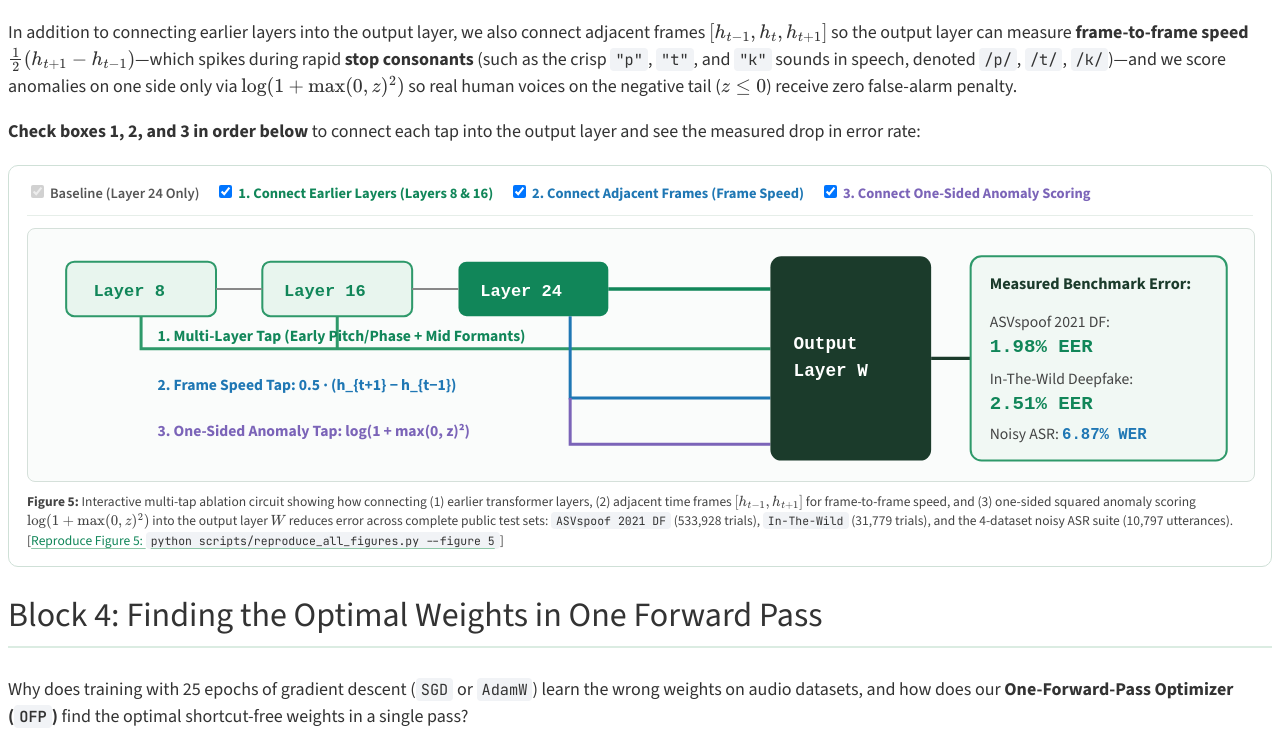
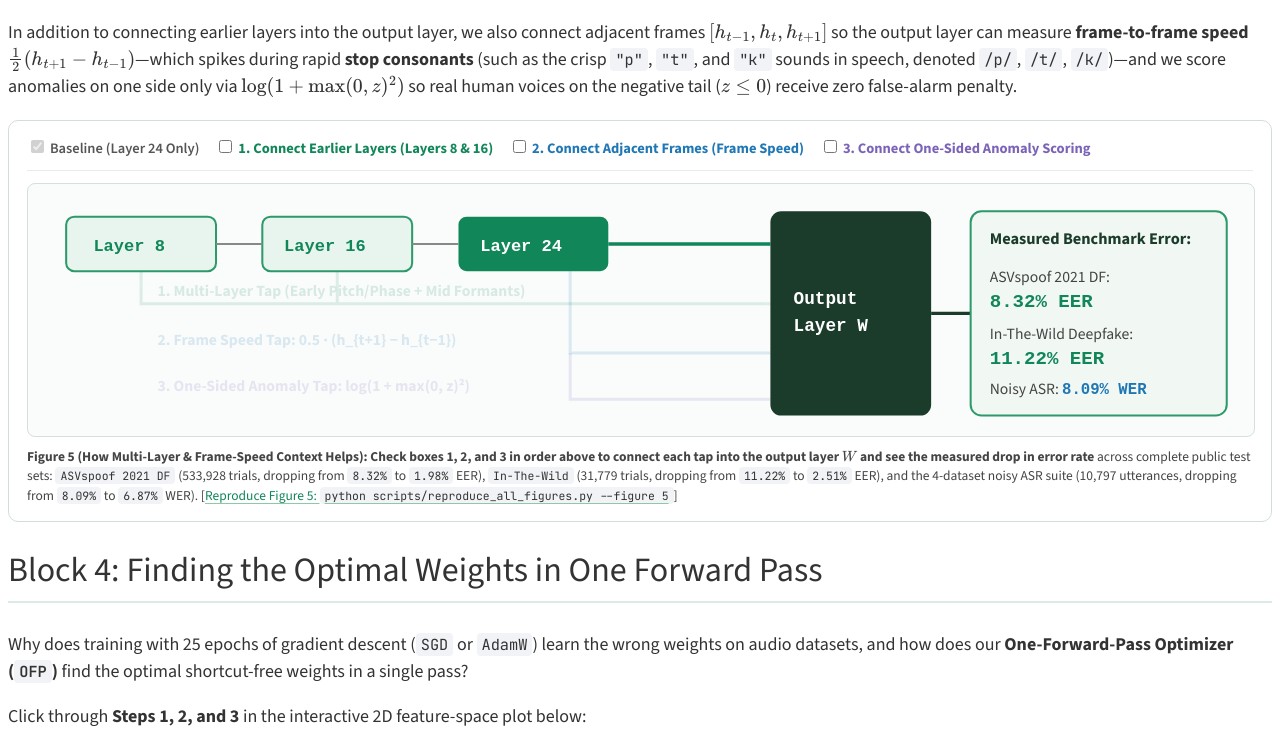
Before and after one commit to ishikilabsinc/audiowsp, a plain HTML site: page docs/index.html in a window 1280 px wide. Shown: the part 4794-5539 px from the top of the page. Drawn offline with nearby package versions, Linux system fonts and the light colour scheme.

Commit message:
Start Figure 5 checkboxes 1, 2, 3 unchecked by default and move instruction into Figure 5 caption

```diff
--- a/docs/index.html
+++ b/docs/index.html
@@ -422,16 +422,13 @@
   <p>
     In addition to connecting earlier layers into the output layer, we also connect adjacent frames \([h_{t-1}, h_t, h_{t+1}]\) so the output layer can measure <strong>frame-to-frame speed</strong> \(\frac{1}{2}(h_{t+1} - h_{t-1})\)—which spikes during rapid <strong>stop consonants</strong> (such as the crisp <code>"p"</code>, <code>"t"</code>, and <code>"k"</code> sounds in speech, denoted <code>/p/</code>, <code>/t/</code>, <code>/k/</code>)—and we score anomalies on one side only via \(\log(1 + \max(0, z)^2)\) so real human voices on the negative tail (\(z \le 0\)) receive zero false-alarm penalty.
   </p>
-  <p>
-    <strong>Check boxes 1, 2, and 3 in order below</strong> to connect each tap into the output layer and see the measured drop in error rate:
-  </p>
 
   <div class="interactive-box">
     <div class="widget-toolbar" style="justify-content:flex-start; gap:16px;">
       <label style="font-weight:600; color:#555;"><input type="checkbox" checked disabled> Baseline (Layer 24 Only)</label>
-      <label style="font-weight:700; cursor:pointer; color:#118659;"><input id="b3-chk-layers" type="checkbox" checked> 1. Connect Earlier Layers (Layers 8 &amp; 16)</label>
-      <label style="font-weight:700; cursor:pointer; color:#1f77b4;"><input id="b3-chk-speed" type="checkbox" checked> 2. Connect Adjacent Frames (Frame Speed)</label>
-      <label style="font-weight:700; cursor:pointer; color:#7b64b8;"><input id="b3-chk-onesided" type="checkbox" checked> 3. Connect One-Sided Anomaly Scoring</label>
+      <label style="font-weight:700; cursor:pointer; color:#118659;"><input id="b3-chk-layers" type="checkbox"> 1. Connect Earlier Layers (Layers 8 &amp; 16)</label>
+      <label style="font-weight:700; cursor:pointer; color:#1f77b4;"><input id="b3-chk-speed" type="checkbox"> 2. Connect Adjacent Frames (Frame Speed)</label>
+      <label style="font-weight:700; cursor:pointer; color:#7b64b8;"><input id="b3-chk-onesided" type="checkbox"> 3. Connect One-Sided Anomaly Scoring</label>
     </div>
 
     <svg viewBox="0 0 900 185" style="width:100%; height:auto; display:block; background:#fafcfb; border:1px solid #d5e0da; border-radius:8px;">
@@ -448,18 +445,18 @@
       <line x1="282" y1="44" x2="316" y2="44" stroke="#888" stroke-width="1.5" />
       <line x1="426" y1="44" x2="545" y2="44" stroke="#118659" stroke-width="2.5" />
 
-      <g id="svg-wire-layers" opacity="1.0">
+      <g id="svg-wire-layers" opacity="0.15">
         <path d="M 83 64 L 83 88 L 545 88" fill="none" stroke="#2e996a" stroke-width="2.2" />
         <path d="M 227 64 L 227 88" fill="none" stroke="#2e996a" stroke-width="2.2" />
         <text x="95" y="82" fill="#118659" font-size="11.5" font-weight="bold">1. Multi-Layer Tap (Early Pitch/Phase + Mid Formants)</text>
       </g>
 
-      <g id="svg-wire-speed" opacity="1.0">
+      <g id="svg-wire-speed" opacity="0.15">
         <path d="M 398 64 L 398 124 L 545 124" fill="none" stroke="#1f77b4" stroke-width="2.2" />
         <text x="95" y="118" fill="#1f77b4" font-size="11.5" font-weight="bold">2. Frame Speed Tap: 0.5 · (h_{t+1} − h_{t−1})</text>
       </g>
 
-      <g id="svg-wire-onesided" opacity="1.0">
+      <g id="svg-wire-onesided" opacity="0.15">
         <path d="M 398 124 L 398 158 L 545 158" fill="none" stroke="#7b64b8" stroke-width="2.2" />
         <text x="95" y="152" fill="#7b64b8" font-size="11.5" font-weight="bold">3. One-Sided Anomaly Tap: log(1 + max(0, z)²)</text>
       </g>
@@ -473,13 +470,13 @@
       <rect x="692" y="20" width="188" height="150" rx="8" fill="#f1f8f4" stroke="#2e996a" stroke-width="1.5" />
       <text x="706" y="44" fill="#1b3b2b" font-size="12" font-weight="bold">Measured Benchmark Error:</text>
       <text x="706" y="72" fill="#444" font-size="11.5">ASVspoof 2021 DF:</text>
-      <text id="b3-stat-df21" x="706" y="90" fill="#118659" font-size="14" font-weight="bold" font-family="monospace">1.98% EER</text>
+      <text id="b3-stat-df21" x="706" y="90" fill="#118659" font-size="14" font-weight="bold" font-family="monospace">8.32% EER</text>
       <text x="706" y="114" fill="#444" font-size="11.5">In-The-Wild Deepfake:</text>
-      <text id="b3-stat-itw" x="706" y="132" fill="#118659" font-size="14" font-weight="bold" font-family="monospace">2.51% EER</text>
-      <text x="706" y="154" fill="#444" font-size="11.5">Noisy ASR: <tspan id="b3-stat-asr" fill="#1f77b4" font-weight="bold" font-family="monospace">6.87% WER</tspan></text>
+      <text id="b3-stat-itw" x="706" y="132" fill="#118659" font-size="14" font-weight="bold" font-family="monospace">11.22% EER</text>
+      <text x="706" y="154" fill="#444" font-size="11.5">Noisy ASR: <tspan id="b3-stat-asr" fill="#1f77b4" font-weight="bold" font-family="monospace">8.09% WER</tspan></text>
     </svg>
     <p style="margin:10px 0 0; font-size:13.5px; color:#444; line-height:1.45;">
-      <strong>Figure 5:</strong> Interactive multi-tap ablation circuit showing how connecting (1) earlier transformer layers, (2) adjacent time frames \([h_{t-1}, h_{t+1}]\) for frame-to-frame speed, and (3) one-sided squared anomaly scoring \(\log(1+\max(0,z)^2)\) into the output layer \(W\) reduces error across complete public test sets: <code>ASVspoof 2021 DF</code> (533,928 trials), <code>In-The-Wild</code> (31,779 trials), and the 4-dataset noisy ASR suite (10,797 utterances). [<a href="https://github.com/ishikilabsinc/audiowsp/blob/main/scripts/reproduce_all_figures.py">Reproduce Figure 5: <code>python scripts/reproduce_all_figures.py --figure 5</code></a>]
+      <strong>Figure 5 (How Multi-Layer &amp; Frame-Speed Context Helps):</strong> <strong>Check boxes 1, 2, and 3 in order above to connect each tap into the output layer \(W\) and see the measured drop in error rate</strong> across complete public test sets: <code>ASVspoof 2021 DF</code> (533,928 trials, dropping from <code>8.32%</code> to <code>1.98%</code> EER), <code>In-The-Wild</code> (31,779 trials, dropping from <code>11.22%</code> to <code>2.51%</code> EER), and the 4-dataset noisy ASR suite (10,797 utterances, dropping from <code>8.09%</code> to <code>6.87%</code> WER). [<a href="https://github.com/ishikilabsinc/audiowsp/blob/main/scripts/reproduce_all_figures.py">Reproduce Figure 5: <code>python scripts/reproduce_all_figures.py --figure 5</code></a>]
     </p>
   </div>
 
```
